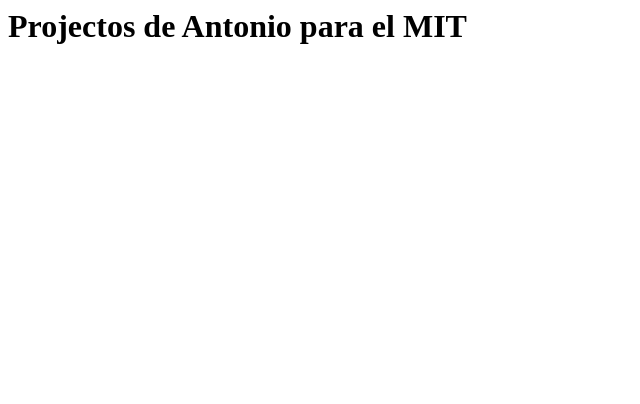
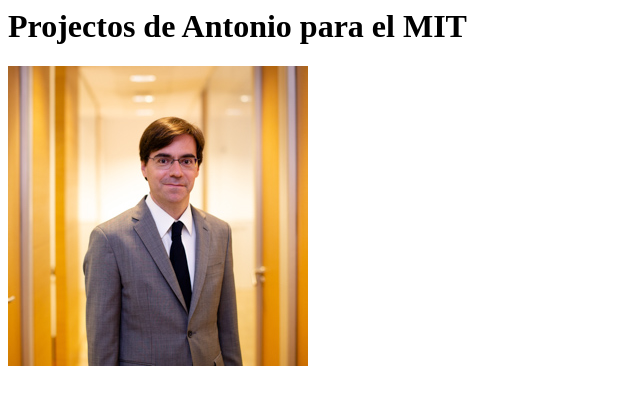
Before and after one commit to AntonioPerezBarquin/AntonioPerezBarquin.github.io, a plain HTML site: page index.html in a window 1280 px wide. Shown: the whole page, without its empty margins (0-640 px from the left). Drawn offline with Linux system fonts and the light colour scheme.

Commit message:
Update index.html

```diff
--- a/index.html
+++ b/index.html
@@ -1,6 +1,6 @@
 <html>
 
 <h1> Projectos de Antonio para el MIT </h1>
-<img scr="./biopic.jpg" />
+<img src= "./biopic.jpg" />
 
 </html>
```
